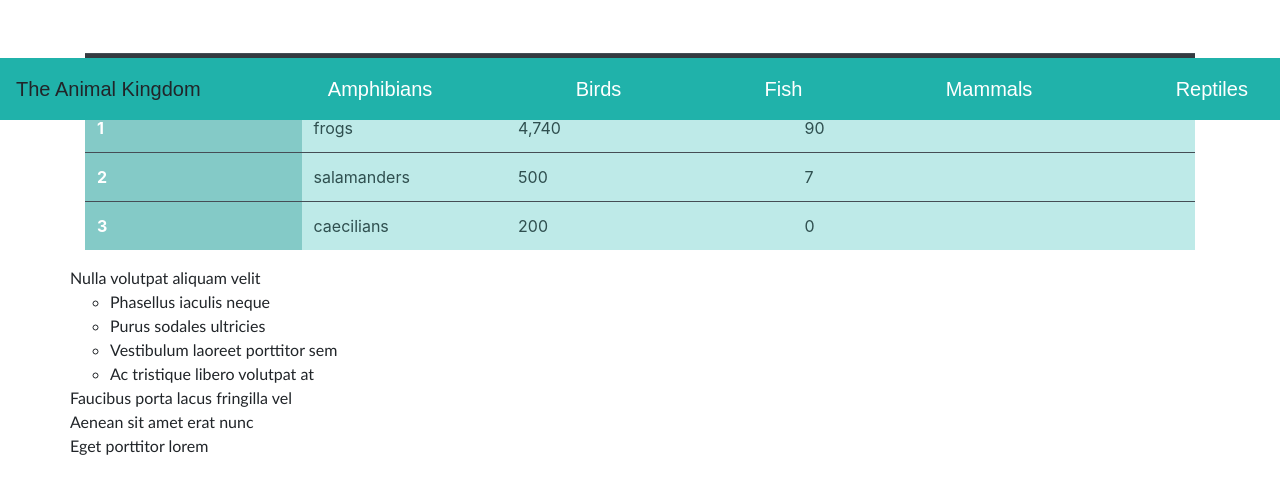
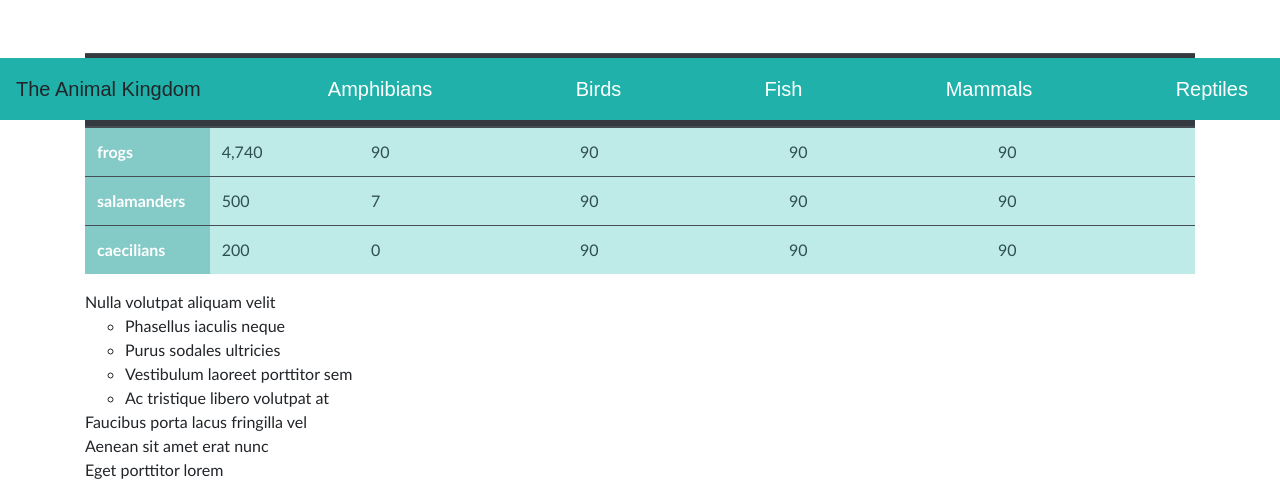
Before and after one commit to genevievehope/smc_webdesign3, a plain HTML site: page w3 hw/index.html in a window 1280 px wide. Shown: the part 680-1178 px from the top of the page. Before the commit the page ends 1154 px from the top, so only its background shows below. Drawn offline with nearby package versions, Linux system fonts and the light colour scheme; files that its build step writes are made by us from their sources; a web font is replaced by a local one.

Commit message:
updated index
corrected bootstrap box and table config

```diff
--- a/w3 hw/index.html
+++ b/w3 hw/index.html
@@ -12,20 +12,21 @@
     <link href="https://fonts.googleapis.com/css?family=Bitter" rel="stylesheet">
     <link href="https://fonts.googleapis.com/css?family=Indie+Flower" rel="stylesheet">
     <link href="https://fonts.googleapis.com/css?family=Francois+One|Indie+Flower" rel="stylesheet">
-    <link rel="stylesheet" href="styles/styles.css">
+    <link rel="stylesheet" href="styles.css">
 
     <title>W3 HW</title>
     </head>
     <body>
         <div class="container">
             <div class="row">
-            <div class="column">
+                <div class="col">
                     <h1 class="display-1">The Animal Kingdom</h1>
                     <h2 class="display-2">Puttin' the "fauna" in "flora & fauna" since 3.5 billion years ago!</h2>
                     <nav class="invisible"><a>yeah boi</a></nav>
+                    <h3 class="display-3">The 5 Classes</h3>
                 </div>
             </div>
-        <h3 class="display-3">The 5 Classes</h3>
+
             <dl class="row">
                 <dt class="col-sm-2">Amphibians</dt>
                 <dd class="col-sm-10">cold-blooded vertebrate animals which begin life in water and mature on land</dd>
@@ -44,6 +45,8 @@
                 </dd>
             </dl>
 
+            <div class="row">
+                <div class="col">
                     <div class="media">
                         <img class="align-self-start mr-3" src="https://s3-eu-west-1.amazonaws.com/folly-farm.co.uk/uploads/2018/03/zebra-foal-4.jpg" alt="Baby Zebra">
                         <div class="media-body">
@@ -62,41 +65,56 @@
                             <h5 class="mt-0">Baby Zebra</h5>
                             <p>tempus viverra turpis. Fusce condimentum nunc ac nisi vulputate fringilla. Donec lacinia congue felis in faucibus.</p>
                         </div>
-
+                    </div>
+                </div>
             </div>
 
-        <table class="table table-striped table-dark">
+            <div class="row">
+                <div class="col">
+                    <table class="table table-striped table-dark table-responsive">
                         <thead>
                             <tr>
                                 <th scope="col">AMPHIBIANS</th>
-                <th scope="col">Animal</th>
                                 <th scope="col"># Species Globally</th>
+                                <th scope="col"># Species in North America</th>
+                                <th scope="col"># Species in North America</th>
+                                <th scope="col"># Species in North America</th>
                                 <th scope="col"># Species in North America</th>
                             </tr>
                         </thead>
                         <tbody>
                             <tr>
-                <th scope="row">1</th>
-                <td>frogs</td>
+                                <th scope="row">frogs</th>
                                 <td>4,740</td>
+                                <td>90</td>
+                                <td>90</td>
+                                <td>90</td>
                                 <td>90</td>
                             </tr>
                             <tr>
-                <th scope="row">2</th>
-                <td>salamanders</td>
+                                <th scope="row">salamanders</th>
                                 <td>500</td>
                                 <td>7</td>
+                                <td>90</td>
+                                <td>90</td>
+                                <td>90</td>
                             </tr>
                             <tr>
-                <th scope="row">3</th>
-                <td>caecilians</td>
+                                <th scope="row">caecilians</th>
                                 <td>200</td>
                                 <td>0</td>
+                                <td>90</td>
+                                <td>90</td>
+                                <td>90</td>
                             </tr>
                         </tbody>
                     </table>
+                </div>
+            </div>
+
 
             <div class="row">
+                <div class="col">
                     <ul class="list-unstyled">
                         <li>Nulla volutpat aliquam velit
                             <ul>
@@ -111,7 +129,13 @@
                         <li>Eget porttitor lorem</li>
                     </ul>
                 </div>
+            </div>
 
+        </div>
+
+        <div class="container">
+            <div class="row">
+                <div class="col">
                     <nav class="navbar fixed-bottom">
                         <a>The Animal Kingdom</a>
                         <a class="nav-link" href="https://animals.sandiegozoo.org/sites/default/files/2016-10/animals_hero_amphibeans.jpg">Amphibians</a>
@@ -120,5 +144,16 @@
                         <a class="nav-link" href="https://r.hswstatic.com/w_907/gif/giraffe-spots.jpg">Mammals</a>
                         <a class="nav-link" href="https://cdn1.parksmedia.wdprapps.disney.com/media/blog/wp-content/uploads/2015/09/snansa7361211.jpg">Reptiles</a>
                     </nav>
+                </div>
+            </div>
+        </div>
+
     </body>
+
+    <script>
+        var x = 1;
+        var x ="Me";
+        console.log(x);
+    </script>
+
 </html>
```
Lines whose indentation alone changed are shown as unchanged.
